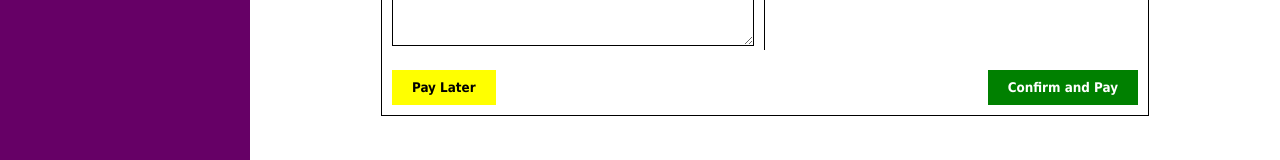
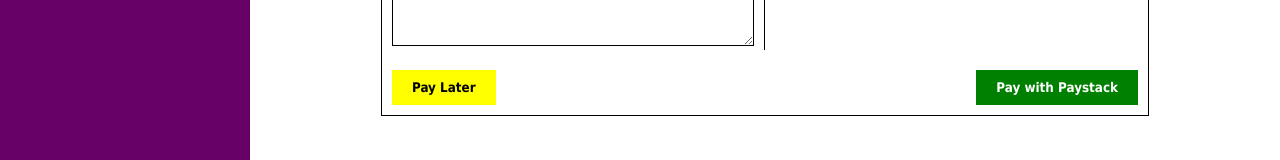
Before and after one commit to elliotto12345/MedEase, a React (Create React App) app: page /payments in a window 1280 px wide. Shown: the part 503-663 px from the top of the page. Built offline with nearby package versions, Linux system fonts and the light colour scheme.

Commit message:
payment integration done

```diff
--- a/src/components/Payment.js
+++ b/src/components/Payment.js
@@ -62,7 +62,7 @@
       </div>
       <div className="receipt-footer">
         <button className="pay-later">Pay Later</button>
-        <button className="confirm-pay">Confirm and Pay</button>
+        <button className="confirm-pay">Pay with Paystack</button>
       </div>
     </div>
   );
```
